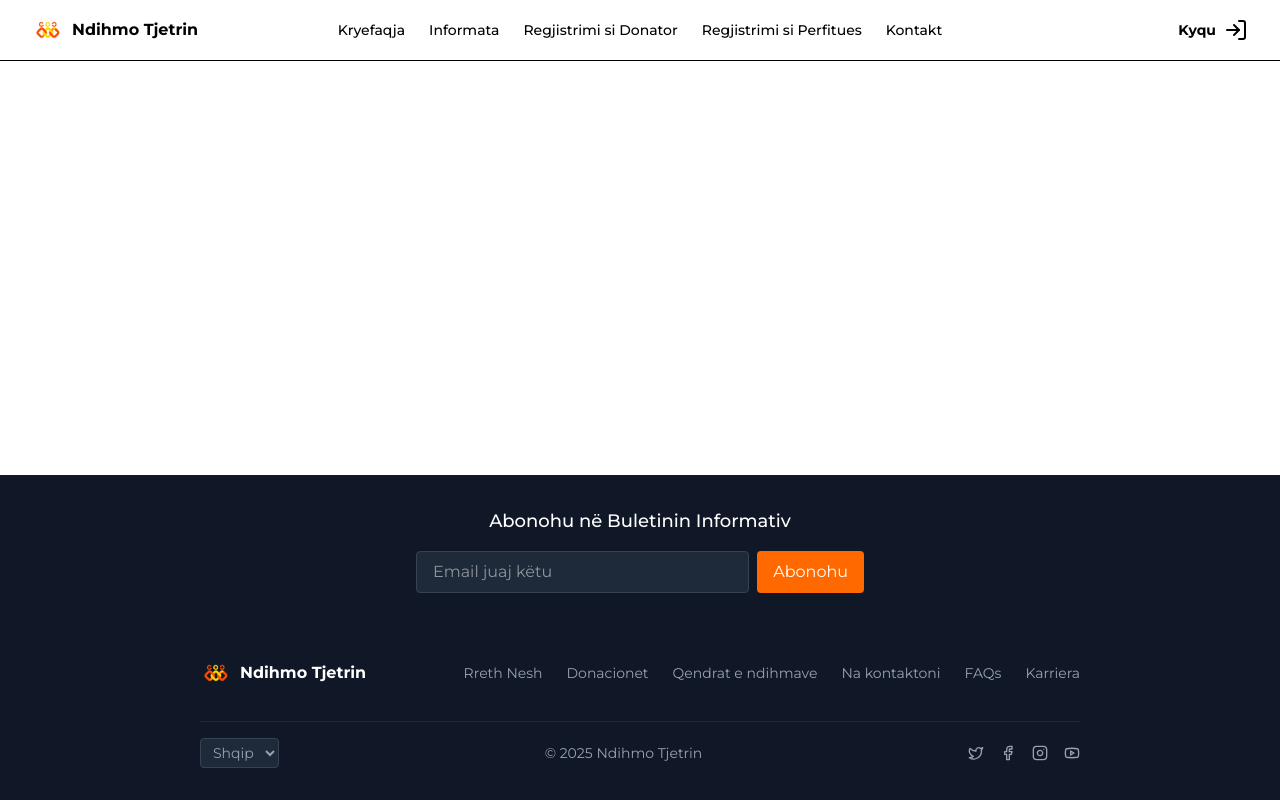
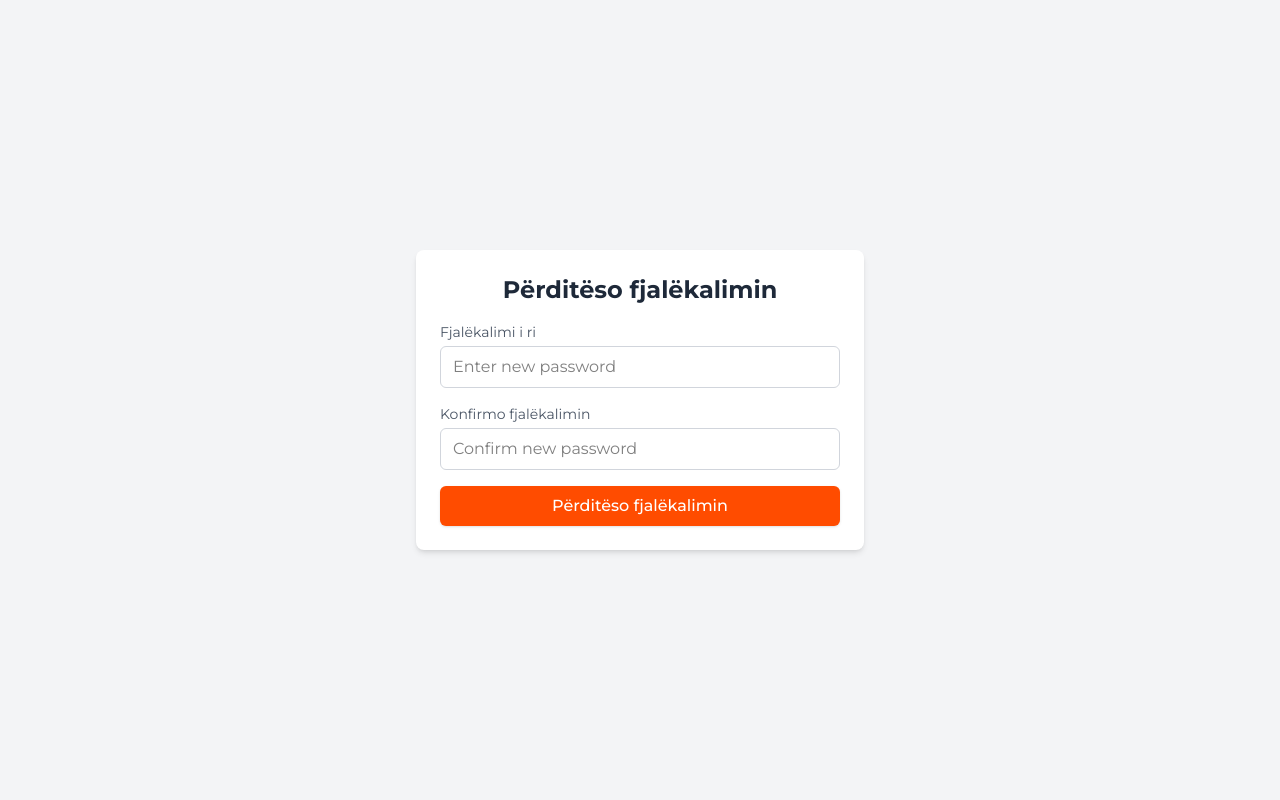
Before and after one commit to Lab-Course-2025/food-waste-reduction-react, a React (Vite) app: page /reset-password in a window 1280 px wide. Built offline with nearby package versions, Linux system fonts and the light colour scheme; no server answers.

Commit message:
added forgot password and reset password screen

```diff
--- a/src/App.jsx
+++ b/src/App.jsx
@@ -21,6 +21,8 @@ import RecipientApplications from "./pages/RecipientApplications";
 import DonorApplications from "./pages/DonorApplications";
 import DonorAcceptedApplications from "./pages/DonorAcceptedApplications";
 import RecipientAcceptedApplications from "./pages/RecipientAcceptedApplications";
+import ForgotPassword from './pages/ForgotPassword';
+import ResetPassword from './pages/ResetPassword';
 import { Toaster } from 'react-hot-toast';
 
 function App() {
@@ -32,7 +34,8 @@ function App() {
     "/donor-profile", "/recipient-profile",
     "/donor-donations", "/recipient-applications",
     "/donor-applications", "/donor-accepted-applications",
-    "/recipient-accepted-applications"
+    "/recipient-accepted-applications", "/forgot-password",
+    "/reset-password"
   ];
 
   const hideHeaderFooter = noHeaderFooterRoutes.includes(location.pathname);
@@ -63,6 +66,8 @@ function App() {
           <Route path="/donor-applications" element={<DonorApplications />} />
           <Route path="/donor-accepted-applications" element={<DonorAcceptedApplications />} />
           <Route path="/recipient-accepted-applications" element={<RecipientAcceptedApplications />} />
+          <Route path="/forgot-password" element={<ForgotPassword />} />
+          <Route path="/reset-password" element={<ResetPassword />} />
         </Routes>
       ) : (
         <Layout>
--- /dev/null
+++ b/src/pages/ForgotPassword.jsx
@@ -0,0 +1,58 @@
+import { useState } from 'react';
+import axios from 'axios';
+import Button from './../components/Button';
+import { toast } from "react-hot-toast";
+
+export default function ForgotPassword() {
+  const [email, setEmail] = useState('');
+  const [loading, setLoading] = useState(false);
+
+  const handleSubmit = async (e) => {
+    e.preventDefault();
+    const apiUrl = import.meta.env.VITE_API_URL;
+
+    setLoading(true);
+
+    try {
+      const res = await axios.post(`${apiUrl}/forgot-password`, { email });
+      toast.success('Linku për përditësimin e fjalëkalimit u dërgua me sukses në emailin tënd!');
+    } catch (err) {
+      if (err.response?.data?.error === "We can't find a user with that email address.") {
+        toast.error('Nuk mund të gjejmë një përdorues me këtë email adresë!');
+      } else {
+        toast.error('Ndodhi një gabim gjatë dërgimit të linkut. Ju lutemi provoni përsëri!');
+      }
+    } finally {
+      setLoading(false);
+    }
+  };
+
+  return (
+    <div className="min-h-screen flex items-center justify-center bg-gray-100 px-4">
+      <form
+        onSubmit={handleSubmit}
+        className="bg-white p-6 rounded-lg shadow-md w-full max-w-md"
+      >
+        <h2 className="text-2xl font-semibold mb-4 text-center text-gray-800">
+          Keni harruar fjalëkalimin
+        </h2>
+        <label className="block text-sm text-gray-600 mb-1">Email adresa</label>
+        <input
+          type="email"
+          required
+          onChange={(e) => setEmail(e.target.value)}
+          value={email}
+          placeholder="Shkruaj email tënd"
+          className="w-full px-3 py-2 mb-4 border border-gray-300 rounded-md focus:outline-none focus:ring focus:ring-blue-300"
+        />
+        <Button
+          type="submit"
+          disabled={loading}
+          className="w-full text-white py-2 rounded-md transition duration-200 disabled:opacity-50"
+        >
+          {loading ? 'Duke dërguar...' : 'Dërgo linkun'}
+        </Button>
+      </form>
+    </div>
+  );
+}
--- a/src/pages/LogIn.jsx
+++ b/src/pages/LogIn.jsx
@@ -2,7 +2,7 @@ import React, { useState } from 'react';
 import { Eye, EyeOff, Apple, ArrowRight } from 'lucide-react';
 import loginSvg from "./../assets/login.svg";
 import axios from 'axios';
-import { useNavigate } from 'react-router-dom';
+import { Link, useNavigate } from 'react-router-dom';
 
 function LogIn() {
   const [showPassword, setShowPassword] = useState(false);
@@ -101,9 +101,11 @@ function LogIn() {
                 />
                 <span className="text-sm text-gray-600">Më mbaj mend</span>
               </label>
-              <a href="#" className="text-sm text-orange-500 hover:text-orange-600">
-                Keni harruar passwordin?
-              </a>
+              <Link to="/forgot-password">
+                <a href="#" className="text-sm text-orange-500 hover:text-orange-600">
+                  Keni harruar passwordin?
+                </a>
+              </Link>
             </div>
 
             <button
@@ -160,8 +162,8 @@ function LogIn() {
             <img src={loginSvg} alt="Login Illustration" className="w-full h-full" />
           </div>
         </div>
-      </div>
-    </div>
+      </div >
+    </div >
   );
 }
 
--- /dev/null
+++ b/src/pages/ResetPassword.jsx
@@ -0,0 +1,82 @@
+import { useState } from 'react';
+import { useSearchParams } from 'react-router-dom';
+import axios from 'axios';
+import Button from './../components/Button';
+import { toast } from "react-hot-toast";
+
+export default function ResetPassword() {
+  const [params] = useSearchParams();
+  const [password, setPassword] = useState('');
+  const [confirm, setConfirm] = useState('');
+  const [loading, setLoading] = useState(false);
+
+  const token = params.get('token');
+  const email = params.get('email');
+
+  const handleSubmit = async (e) => {
+    e.preventDefault();
+    const apiUrl = import.meta.env.VITE_API_URL;
+
+    if (password !== confirm) {
+      toast.error('Fjalëkalimet nuk përputhen!');
+      return;
+    }
+
+    setLoading(true);
+
+    try {
+      const res = await axios.post(`${apiUrl}/reset-password`, {
+        email,
+        token,
+        password,
+        password_confirmation: confirm,
+      });
+      toast.success('Fjalëkalimi u përditësua me sukses!');
+    } catch (err) {
+      toast.error('Ndodhi një gabim gjatë përditësimit të fjalëkalimit!');
+    } finally {
+      setLoading(false);
+    }
+  };
+
+  return (
+    <div className="min-h-screen flex items-center justify-center bg-gray-100 px-4">
+      <form
+        onSubmit={handleSubmit}
+        className="bg-white p-6 rounded-lg shadow-md w-full max-w-md"
+      >
+        <h2 className="text-2xl font-semibold mb-4 text-center text-gray-800">
+          Përditëso fjalëkalimin
+        </h2>
+
+        <label className="block text-sm text-gray-600 mb-1">Fjalëkalimi i ri</label>
+        <input
+          type="password"
+          required
+          onChange={(e) => setPassword(e.target.value)}
+          value={password}
+          placeholder="Enter new password"
+          className="w-full px-3 py-2 mb-4 border border-gray-300 rounded-md focus:outline-none focus:ring focus:ring-blue-300"
+        />
+
+        <label className="block text-sm text-gray-600 mb-1">Konfirmo fjalëkalimin</label>
+        <input
+          type="password"
+          required
+          onChange={(e) => setConfirm(e.target.value)}
+          value={confirm}
+          placeholder="Confirm new password"
+          className="w-full px-3 py-2 mb-4 border border-gray-300 rounded-md focus:outline-none focus:ring focus:ring-blue-300"
+        />
+
+        <Button
+          type="submit"
+          disabled={loading}
+          className="w-full text-white py-2 rounded-md transition duration-200 disabled:opacity-50"
+        >
+          {loading ? 'Duke përditësuar...' : 'Përditëso fjalëkalimin'}
+        </Button>
+      </form>
+    </div>
+  );
+}
```
